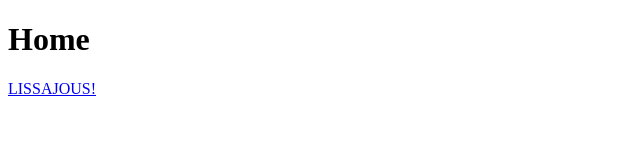
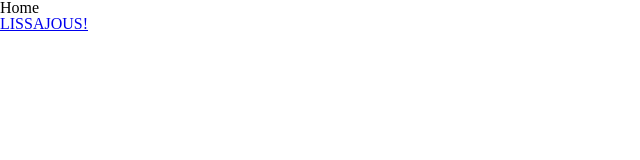
Before and after one commit to ellliot-e/ellliot-e.github.io, a Gatsby site: page / in a window 1280 px wide. Shown: the whole page, without its empty margins (0-640 px from the left). Built offline with nearby package versions, Linux system fonts and the light colour scheme; Gatsby itself is replaced by a stand-in of ours.

Commit message:
get rid of grommet

```diff
--- a/gatsby-browser.js
+++ b/gatsby-browser.js
@@ -1,3 +1,16 @@
-import ThemeProvider  from "./src/context/theme-context";
+import React from "react";
+import ThemeContextProvider  from "./src/context/theme-context";
+import { ThemeProvider } from "styled-components";
+import { GlobalStyle } from "./src/styles/global-style";
+import { theme } from "./src/styles/theme";
 
-export const wrapRootElement = ThemeProvider;
+export const wrapRootElement = ({ element }) => {
+  return (
+    <ThemeContextProvider>
+      <ThemeProvider theme={theme}>
+        <GlobalStyle />
+        {element}
+      </ThemeProvider>
+    </ThemeContextProvider>
+  )
+};
--- a/package.json
+++ b/package.json
@@ -34,7 +34,6 @@
     "gatsby-plugin-styled-components": "^5.10.0",
     "gatsby-source-filesystem": "^4.10.0",
     "gatsby-transformer-sharp": "^4.10.0",
-    "grommet": "^2.20.1",
     "lodash": "^4.17.21",
     "points-on-curve": "^1.0.0",
     "prop-types": "^15.8.1",
--- /dev/null
+++ b/src/components/elements/index.js
@@ -0,0 +1,3 @@
+export * from "./button";
+export * from "./heading";
+export * from "./range";
--- a/src/components/save-button.js
+++ b/src/components/save-button.js
@@ -1,7 +1,7 @@
 import React from "react";
 import PropTypes from "prop-types";
 import { saveAs } from "file-saver";
-import { Button } from "grommet";
+import { Button } from "./elements";
 
 const SaveButton = React.forwardRef((props, ref) => {
   const handleDownload = () => {
--- a/src/context/theme-context.js
+++ b/src/context/theme-context.js
@@ -8,7 +8,7 @@ export const ThemeContext = React.createContext({
 });
 
 
-const ThemeProvider = ({children}) => {
+const ThemeContextProvider = ({children}) => {
   const [background, setBackground] = useState("#FFFFFF");
   const [mono, setMono] = useState("#000000");
   const value = useMemo(
@@ -23,8 +23,4 @@ const ThemeProvider = ({children}) => {
   );
 };
 
-export default ({ element }) => (
-  <ThemeProvider>
-    {element}
-  </ThemeProvider>
-);
+export default ThemeContextProvider;
--- a/src/pages/lissajous.js
+++ b/src/pages/lissajous.js
@@ -1,7 +1,6 @@
 import React, { useEffect, useState, useRef, useContext } from "react";
 import styled from "styled-components";
-import { Heading, Button } from "grommet";
-import { Range } from "../components/slider";
+import { Button, Heading, Range } from "../components/elements";
 import { PadBox, Split, Stack } from "@bedrock-layout/primitives";
 import { random } from "lodash";
 import SaveButton from "../components/save-button";
@@ -83,7 +82,6 @@ const CustomRange = props => {
     </Heading>
     <Range {...rest} />
     </div>
-
   );
 }
 
--- /dev/null
+++ b/src/styles/global-style.js
@@ -0,0 +1,19 @@
+import { createGlobalStyle } from "styled-components";
+import reset from "styled-reset";
+
+export const GlobalStyle = createGlobalStyle`
+  ${reset}
+
+  *, *:before, *:after {
+    box-sizing: border-box;
+  }
+  html {
+    --mono: #000000;
+    --background: #FFFFFF;
+    box-sizing: border-box;
+    scroll-behavior: smooth;
+  }
+  body {
+    background-color: var(--background);
+  }
+`
--- /dev/null
+++ b/src/styles/theme.js
@@ -0,0 +1,30 @@
+export const theme = {
+  font: {
+    sans: "Cambay, sans-serif",
+    serif: "Arvo, sans",
+    monospace: '"Ubuntu Mono", monospace',
+  },
+  fontSize: {
+    xs: "0.75rem",
+    sm: "0.875rem",
+    base: "1rem",
+    lg: "1.125rem",
+    xl: "1.25rem",
+    "2xl": "1.5rem",
+    "3xl": "1.875rem",
+    "4xl": "2.25rem",
+    "5xl": "3rem",
+    "6xl": "4rem",
+  },
+  fontWeight: {
+    hairline: "100",
+    thin: "200",
+    light: "300",
+    normal: "400",
+    medium: "500",
+    semibold: "600",
+    bold: "700",
+    extrabold: "800",
+    black: "900",
+  },
+};
```
Also changed, not shown: src/components/elements/button.js (added, +32 -0 lines), src/components/elements/heading.js (added, +78 -0 lines), src/components/elements/range.js (renamed from src/components/slider.js).
